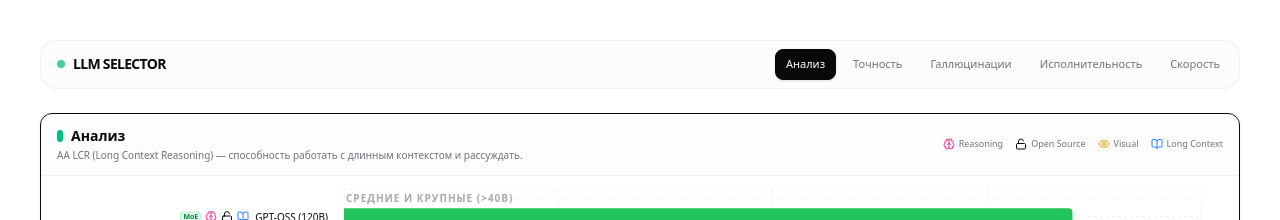
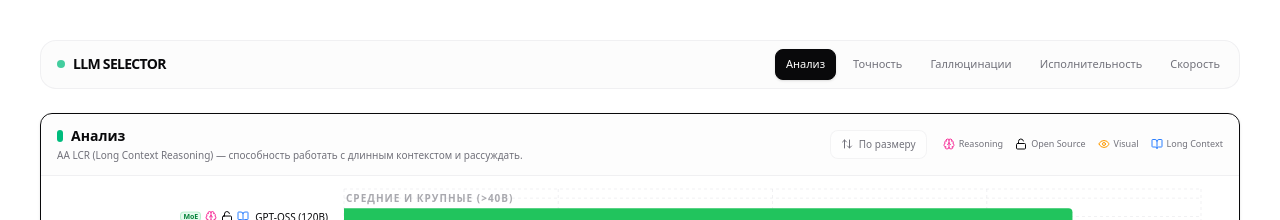
Before and after one commit to Bimo0420/web-component-llmSelection, a Next.js app: page / in a window 1280 px wide. Shown: the top 220 px of the page. Built offline with nearby package versions, Linux system fonts and the light colour scheme.

Commit message:
feat: add local LLM selector component with benchmark visualization and filtering.

```diff
--- a/src/components/local-llm-selector.tsx
+++ b/src/components/local-llm-selector.tsx
@@ -17,7 +17,7 @@ import {
     ResponsiveContainer,
     Cell,
 } from "recharts"
-import { Eye, BookOpen, Brain, Unlock } from "lucide-react"
+import { Eye, BookOpen, Brain, Unlock, ArrowUpDown, ArrowDownUp } from "lucide-react"
 
 // Definition of all available benchmarks
 type BenchmarkKey = keyof ModelData['benchmarks'] | 'speed';
@@ -32,6 +32,7 @@ const ALL_BENCHMARKS: { key: BenchmarkKey; label: string; description: string; i
 
 export function LocalLLMSelector() {
     const [activeTab, setActiveTab] = React.useState<string>("aa_lcr")
+    const [sortByValue, setSortByValue] = React.useState<boolean>(false)
 
     // Calculate which models are "active" (filtered) based on criteria
     // User requested to remove all filters, so all models are active
@@ -54,8 +55,22 @@ export function LocalLLMSelector() {
         const sorted = [...MODELS].sort((a, b) => b.params - a.params);
         const result: any[] = [];
 
-        const large = sorted.filter(m => m.params >= 40);
-        const small = sorted.filter(m => m.params < 40);
+        let large = sorted.filter(m => m.params >= 40);
+        let small = sorted.filter(m => m.params < 40);
+
+        // Sort by benchmark value if sortByValue is true
+        if (sortByValue) {
+            const sortFn = (a: any, b: any) => {
+                const aVal = activeTab === 'speed' ? a.speed : a.benchmarks[activeTab];
+                const bVal = activeTab === 'speed' ? b.speed : b.benchmarks[activeTab];
+                if (aVal === undefined && bVal === undefined) return 0;
+                if (aVal === undefined) return 1;
+                if (bVal === undefined) return -1;
+                return bVal - aVal; // descending
+            };
+            large = large.sort(sortFn);
+            small = small.sort(sortFn);
+        }
 
         if (large.length > 0) {
             result.push({
@@ -83,7 +98,7 @@ export function LocalLLMSelector() {
             })));
         }
         return result;
-    }, [])
+    }, [sortByValue, activeTab])
 
     const CustomYAxisTick = (props: any) => {
         const { x, y, payload } = props;
@@ -182,6 +197,21 @@ export function LocalLLMSelector() {
                                 </h3>
                                 <p className="text-[10px] text-muted-foreground mt-0.5">{benchmark.description}</p>
                             </div>
+                            <div className="flex items-center gap-4">
+                                {/* Sort Button */}
+                                <button
+                                    onClick={() => setSortByValue(!sortByValue)}
+                                    className={cn(
+                                        "flex items-center gap-1.5 px-2.5 py-1.5 text-[10px] font-medium rounded-lg border transition-all",
+                                        sortByValue
+                                            ? "bg-emerald-500 text-white border-emerald-500 shadow-sm"
+                                            : "bg-background/50 text-muted-foreground border-border/40 hover:border-border hover:bg-muted/50"
+                                    )}
+                                    title={sortByValue ? "Сортировка по значению" : "Сортировка по размеру"}
+                                >
+                                    {sortByValue ? <ArrowDownUp className="h-3 w-3" /> : <ArrowUpDown className="h-3 w-3" />}
+                                    <span>{sortByValue ? "По значению" : "По размеру"}</span>
+                                </button>
                                 {/* Legend */}
                                 <div className="flex items-center gap-3 text-[9px] text-muted-foreground">
                                     <div className="flex items-center gap-1">
@@ -199,6 +229,7 @@ export function LocalLLMSelector() {
                                     <div className="flex items-center gap-1">
                                         <BookOpen className="h-3 w-3 text-blue-500" />
                                         <span>Long Context</span>
+                                    </div>
                                 </div>
                             </div>
                         </div>
```
Lines whose indentation alone changed are shown as unchanged.
